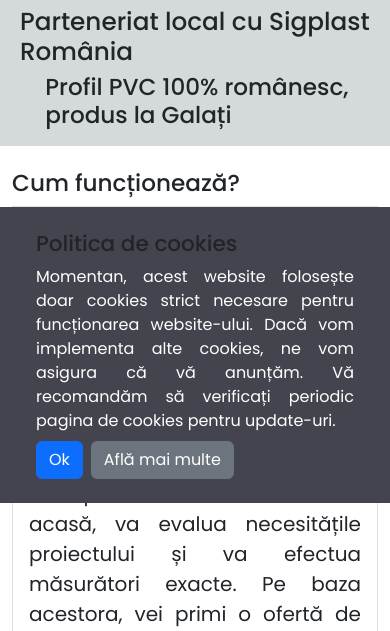
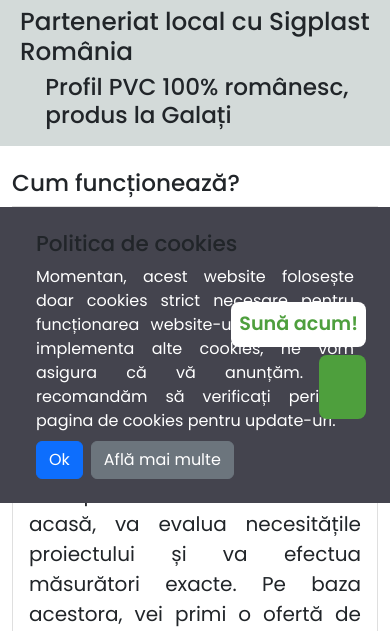
Before and after one commit to DanielDeaconescu/arc_lucmar, a PHP site: page /landingPageForm.php in a window 390 px wide. Shown: the part 341-972 px from the top of the page. Run offline with PHP 8.4, Linux system fonts and the light colour scheme; style sheets or scripts are compiled from the project's sources; some libraries are stand-ins or nearby versions.

Commit message:
further adjustments

```diff
--- /dev/null
+++ b/components/call-button.php
@@ -0,0 +1,6 @@
+<div class="call-button d-flex flex-column gap-2 d-sm-none">
+    <div class="call-button-message">Sună acum!</div>
+    <a href="tel:+40741297459" class="call-button-link">
+        <i class="fa-solid fa-phone fa-2x fa-phone-custom"></i>
+    </a>
+</div>
--- a/landingPageForm.php
+++ b/landingPageForm.php
@@ -222,6 +222,8 @@
 
     <?php include "./components/cookiesPopup.php" ?>
 
+    <?php include "./components/call-button.php"; ?>
+
     <!-- Minimal footer -->
     <footer class="py-3 bg-dark">
         <div class="container">
--- a/scss/styles.scss
+++ b/scss/styles.scss
@@ -495,6 +495,16 @@ body {
   align-items: center;
 }
 
+.tooManyRequests-p {
+  font-size: 1.4rem;
+}
+
+@media (max-width: 576px) {
+  .tooManyRequests-p {
+  font-size: 1rem;
+}
+}
+
 // tooManyRequests end
 
 // Landing page start
@@ -568,6 +578,40 @@ body {
   .landing-page-factory-image:hover {
   transform: scale(1.05);
 }
+}
+
+.call-button {
+  position: fixed;
+  right: 1.5rem;
+  bottom: 10%;
+
+}
+
+
+
+.call-button-message {
+  text-align: center;
+  background-color: #fff;
+  padding: 0.5rem;
+  border-radius: 0.5rem;
+  font-size: 1.2rem;
+  font-weight: 600;
+  color: #4E9F3D;
+}
+
+.call-button-link {
+  background-color: #4E9F3D;
+  padding: 0.5rem;
+  border-radius: 0.5rem;
+  text-decoration: none;
+  display: flex;
+  justify-content: center;
+  width: 35%;
+  align-self: flex-end;
+}
+
+.fa-phone-custom {
+  color: #fff;
 }
 
 // Landing page end
```
Also changed, not shown: pages/tooManyRequests.php (+5 -2 lines).
